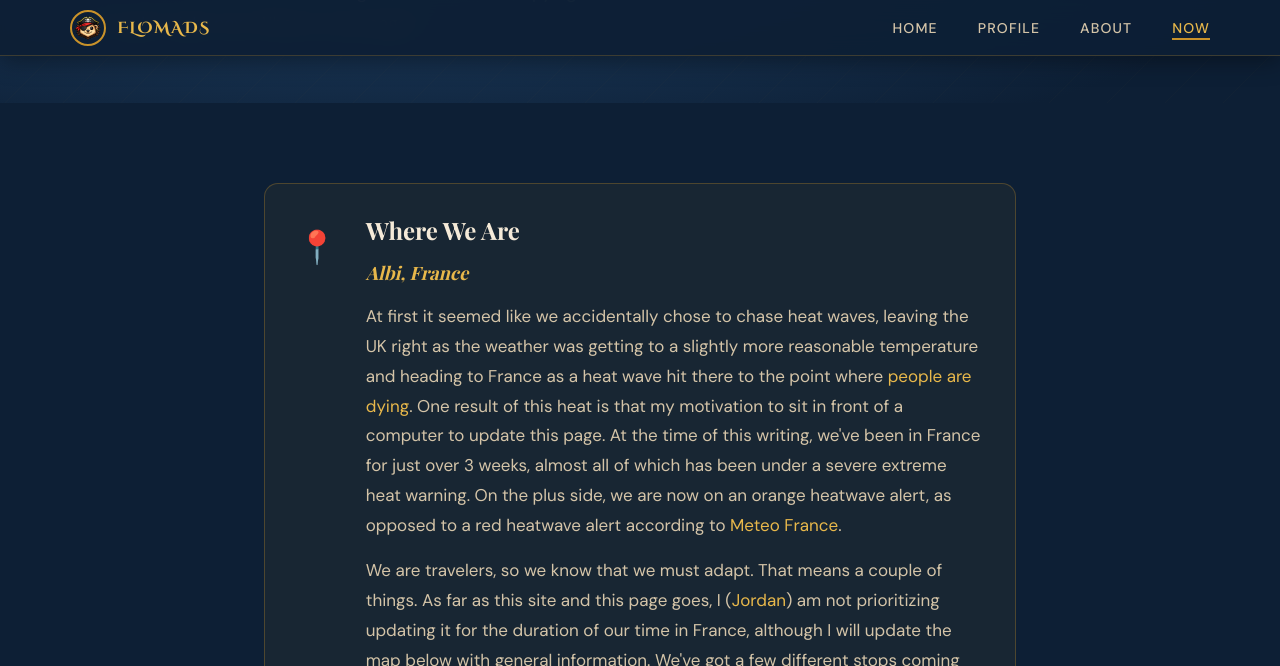
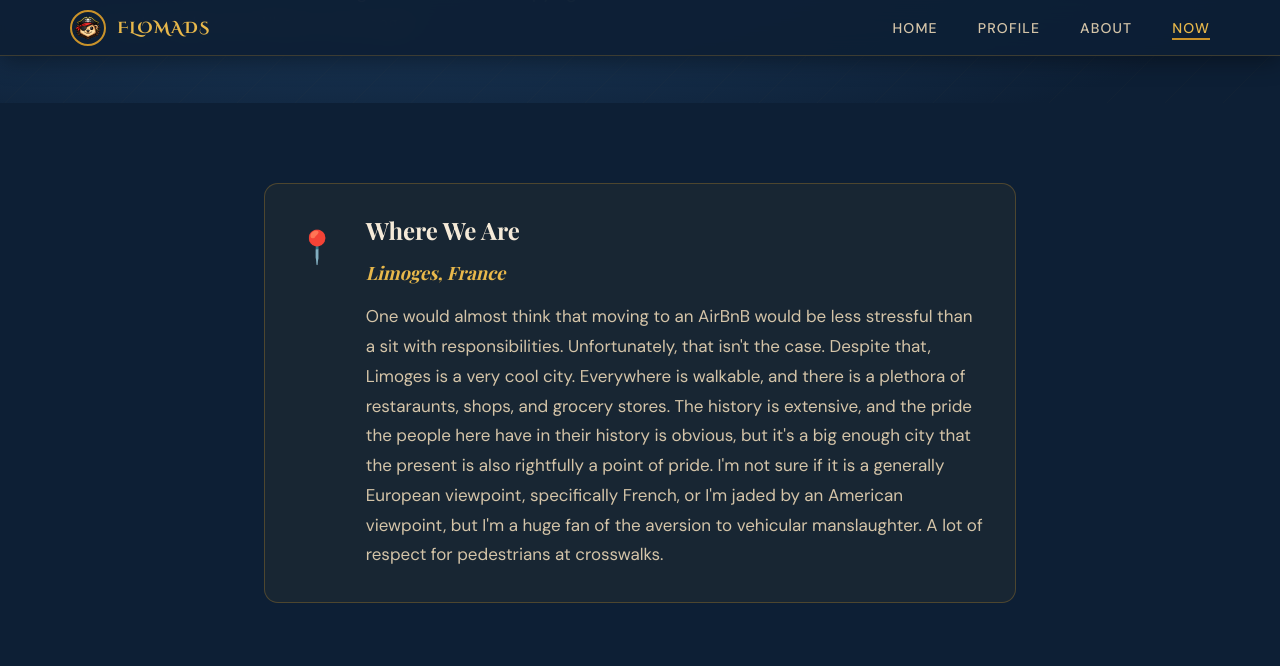
Before and after one commit to Synergy-UpLink/flomads, a Jekyll site: the page built from now/index.html, in a window 1280 px wide and 1400 px high, scrolled down 277 px. Shown: the top 666 px of the window. Built offline with Jekyll 4.4.1, drawn with Linux system fonts in a browser that asks for light colours; some web fonts are replaced; some of the changed text lies outside the part shown; grey boxes are pictures that could not be loaded.

Commit message:
updated now page

```diff
--- a/now/index.html
+++ b/now/index.html
@@ -23,14 +23,8 @@ now_updated: "July 2026"
       <div class="now-block-icon">📍</div>
       <div class="now-block-body">
         <h2>Where We Are</h2>
-        <p class="now-highlight">Albi, France</p>
-        <p>At first it seemed like we accidentally chose to chase heat waves, leaving the UK right as the weather was getting to a slightly more reasonable temperature and heading to France as a heat wave hit there to the point where <a href="https://www.lemonde.fr/en/environment/article/2026/07/06/france-faces-new-heatwave-with-temperatures-reaching-40-c_6755211_114.html" target="_blank">people are dying</a>. One result of this heat is that my motivation to sit in front of a computer to update this page. At the time of this writing, we've been in France for just over 3 weeks, almost all of which has been under a severe extreme heat warning. On the plus side, we are now on an orange heatwave alert, as opposed to a red heatwave alert according to <a href="https://vigilance.meteofrance.fr/fr" target="_blank">Meteo France</a>.</p>
-
-        <p>We are travelers, so we know that we must adapt. That means a couple of things. As far as this site and this page goes, I (<a href="/about/#Jordan">Jordan</a>) am not prioritizing updating it for the duration of our time in France, although I will update the map below with general information. We've got a few different stops coming up, moving from Southern France, to Central France for a few days, and then to Paris. It also means that our habits have to change. We wake up before the sun, as that is the coolest part of the day, close up the apartment when it starts getting hot, nap in the afternoons, and stay up long after the sun has set. This is excellent news for our current charge, a cat named Mimi, because her nocturnal habits means we get to play a lot with her and the laser pointer. </p>
-
-        <p>With the extensive and delicious supply of cured meats, cheeses, tapenades, and baguettes, lunch has evolved into amazingly delicious and varied charcuterie boards. Breakfast is often yogurt with fruit, a lot of which we just pick off of trees on our walks (apples, pears, plums, figs and cherries are everywhere, and the blackberries are just starting to come in), and we'll boil some noodles once a week to keep us in cold pasta salad for dinners when we don't go out.</p>
-
-        <p>France is amazing. The food, the architecture, the history, the art, the people, the public transportation...I cannot even put into words how enjoyable it makes our time here. There are some sayings along the lines of "be happy with where you are" and the like, which we've embraced everywhere we go (except Florida, US), but it's just feels <i>so</i> natural here. It was very easy to enjoy being in the UK, but it seems like France makes it extremely difficult to not absolutely fall in love with it.</p>
+        <p class="now-highlight">Limoges, France</p>
+        <p>One would almost think that moving to an AirBnB would be less stressful than a sit with responsibilities. Unfortunately, that isn't the case. Despite that, Limoges is a very cool city. Everywhere is walkable, and there is a plethora of restaraunts, shops, and grocery stores. The history is extensive, and the pride the people here have in their history is obvious, but it's a big enough city that the present is also rightfully a point of pride. I'm not sure if it is a generally European viewpoint, specifically French, or I'm jaded by an American viewpoint, but I'm a huge fan of the aversion to vehicular manslaughter. A lot of respect for pedestrians at crosswalks.</p>
 
       </div>
     </div>
```
Also changed, not shown: _data/locations.yml (+7 -7 lines), _data/sits.yml (+21 -18 lines).
